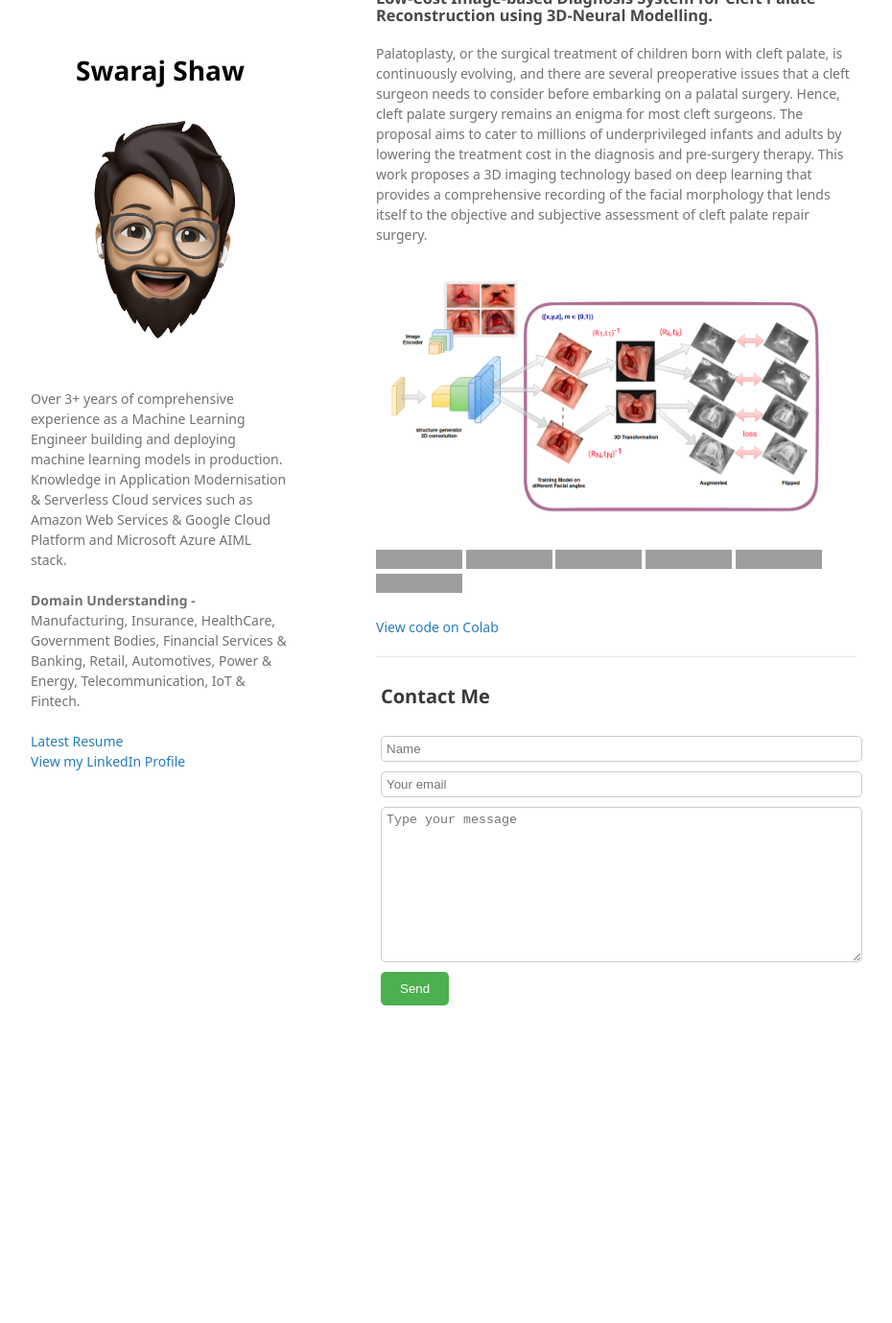
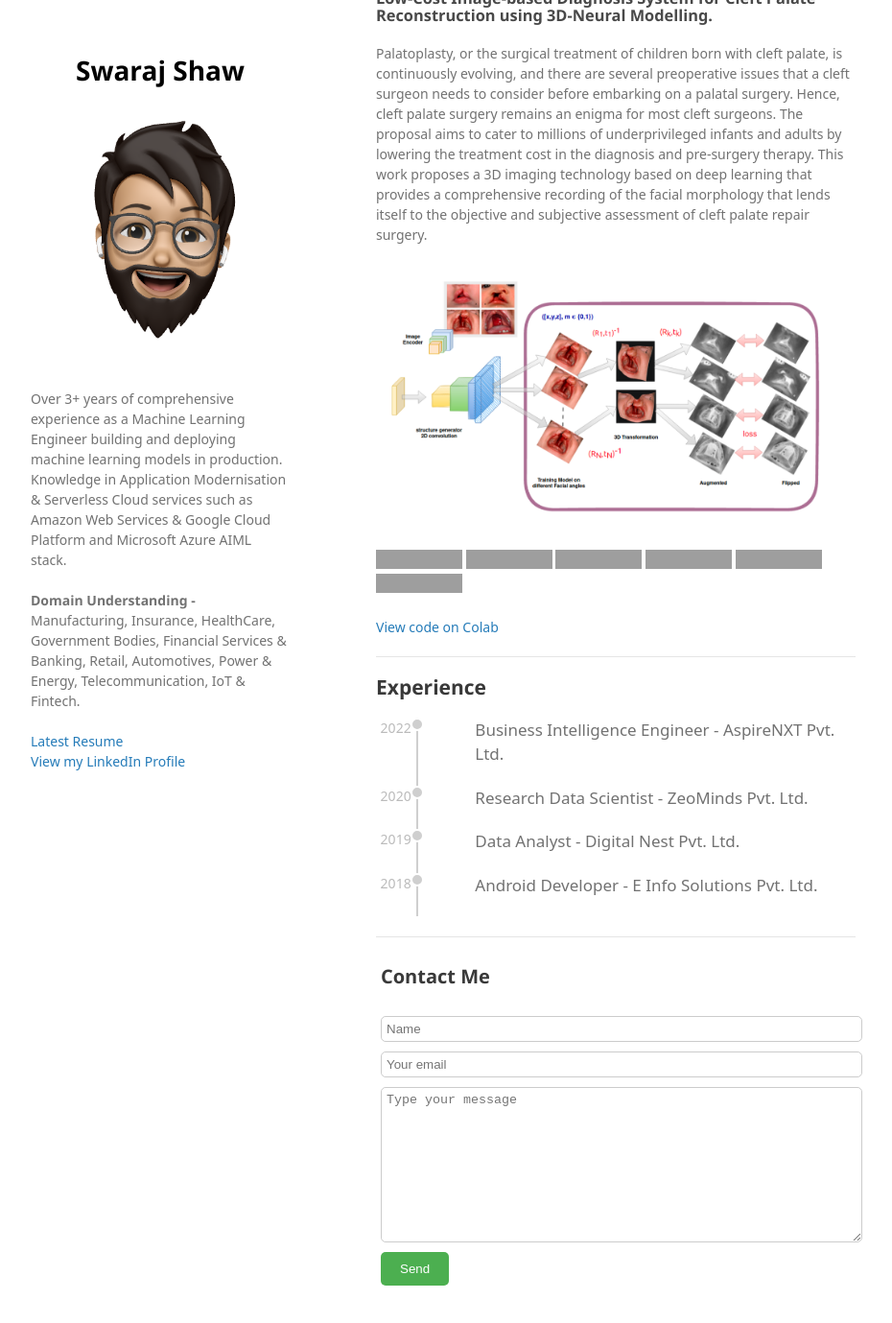
Before and after one commit to swarajshaw/swaraj.github.io, a Jekyll site: the page built from index.md, in a window 1280 px wide and 1400 px high, scrolled down 801 px, cut to the strip 0-1379 px from the top of the window. Shown: the whole strip at 96% size, without its empty margins (178-1108 px from the left). Built offline with Jekyll 4.4.1, drawn with Linux system fonts in a browser that asks for light colours; some web fonts are replaced; our own code applies the rules of GitHub Pages for plain Markdown files; before the commit the page ends 1909 px from its top, so only the background shows below that; grey boxes are pictures that could not be loaded.

Commit message:
added experience timeline

```diff
--- a/_layouts/default.html
+++ b/_layouts/default.html
@@ -238,6 +238,56 @@
           href=""
           >View code on Colab</a
         ></p>
+        <hr>
+<div id="history" class="container">
+  <h2>Experience</h2>
+    <!-- <div class="ctitle">Experience</div> -->
+    <div class="entry row">
+      <div class="timespan">
+        2022
+      </div>
+      <div class="ico">
+        <div class="entry-dot"></div>
+      </div>
+      <div class="desc">
+        Business Intelligence Engineer - AspireNXT Pvt. Ltd.
+      </div>
+    </div>
+
+    <div class="entry row">
+      <div class="timespan">
+        2020
+      </div>
+      <div class="ico">
+        <div class="entry-dot"></div>
+      </div>
+      <div class="desc">
+        Research Data Scientist - ZeoMinds Pvt. Ltd.
+      </div>
+    </div>
+    <div class="entry row">
+      <div class="timespan">
+        2019
+      </div>
+      <div class="ico">
+        <div class="entry-dot"></div>
+      </div>
+      <div class="desc">
+        Data Analyst - Digital Nest Pvt. Ltd.
+      </div>
+    </div>
+    <div class="entry row">
+      <div class="timespan">
+        2018
+      </div>
+      <div class="ico">
+        <div class="entry-dot"></div>
+      </div>
+      <div class="desc">
+        Android Developer  - E Info Solutions Pvt. Ltd.
+      </div>
+    </br>
+    </div>
 
         <hr/>
         <div id="contact">
--- a/style.css
+++ b/style.css
@@ -695,3 +695,50 @@ footer {
 #contact-form button[type="submit"]:hover {
   background-color: #3e8e41;
 }
+
+/* Experience Timeline */
+
+.ctitle {
+  font-size: 36px;
+  margin-bottom: 20px;
+  margin-top: 40px;
+}
+
+.timespan {
+  grid-column: span 1;
+  font-size: 14px;
+  text-align: right;
+  padding-right: 5px;
+  color: #bbb;
+}
+
+.ico {
+  grid-column: span 1;
+  vertical-align: top;
+  border-left: 2px solid #cfcfcf;
+  position: relative;
+}
+
+.entry-dot {
+  position: absolute;
+  top: 0px;
+  left: -8px;
+  width: 10px;
+  height: 10px;
+  border-radius: 7px;
+  background-color: #cfcfcf;
+  border: 2px solid white;
+}
+
+.desc {
+  grid-column: span 10;
+  vertical-align: top;
+  font-size: 17px;
+  padding-left: 20px;
+  padding-bottom: 20px;
+}
+
+.row {
+  display: grid;
+  grid-template-columns: repeat(12, 1fr);
+}
```
Also changed, not shown: 1 other file.
